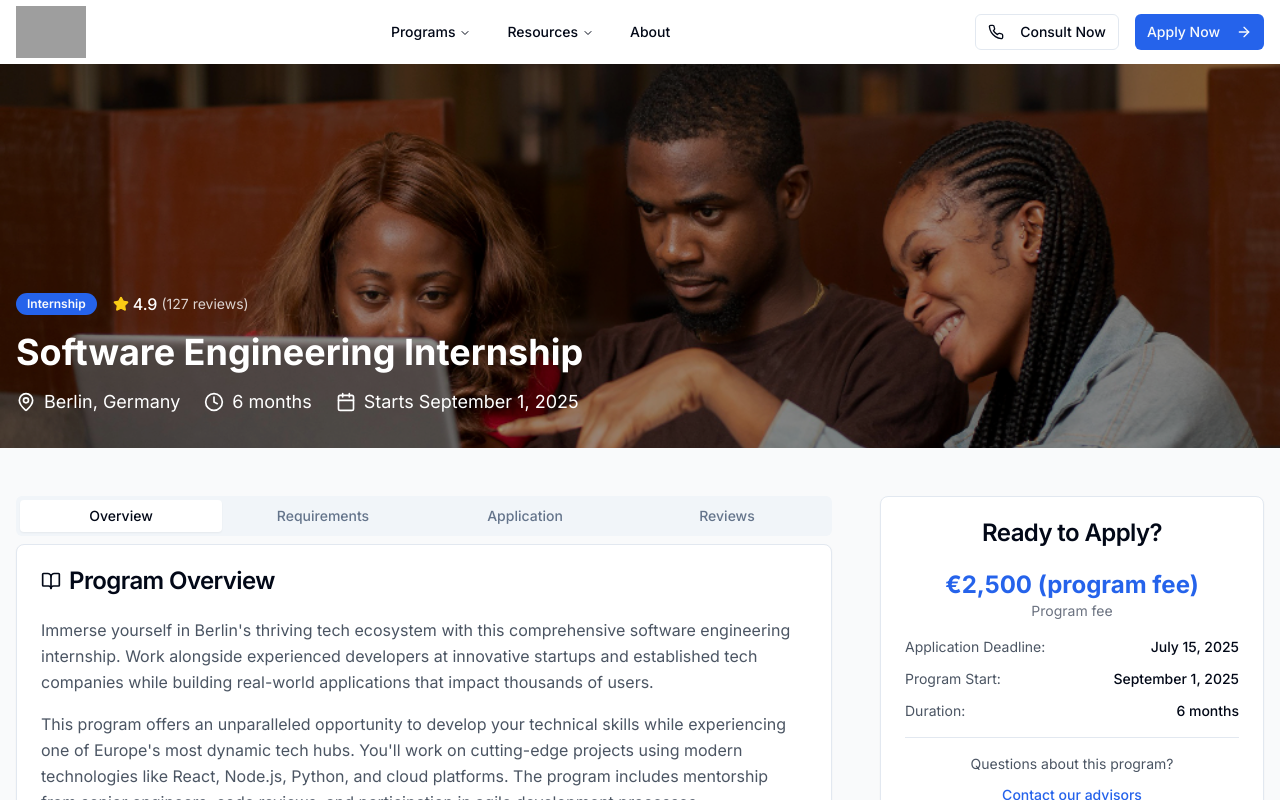
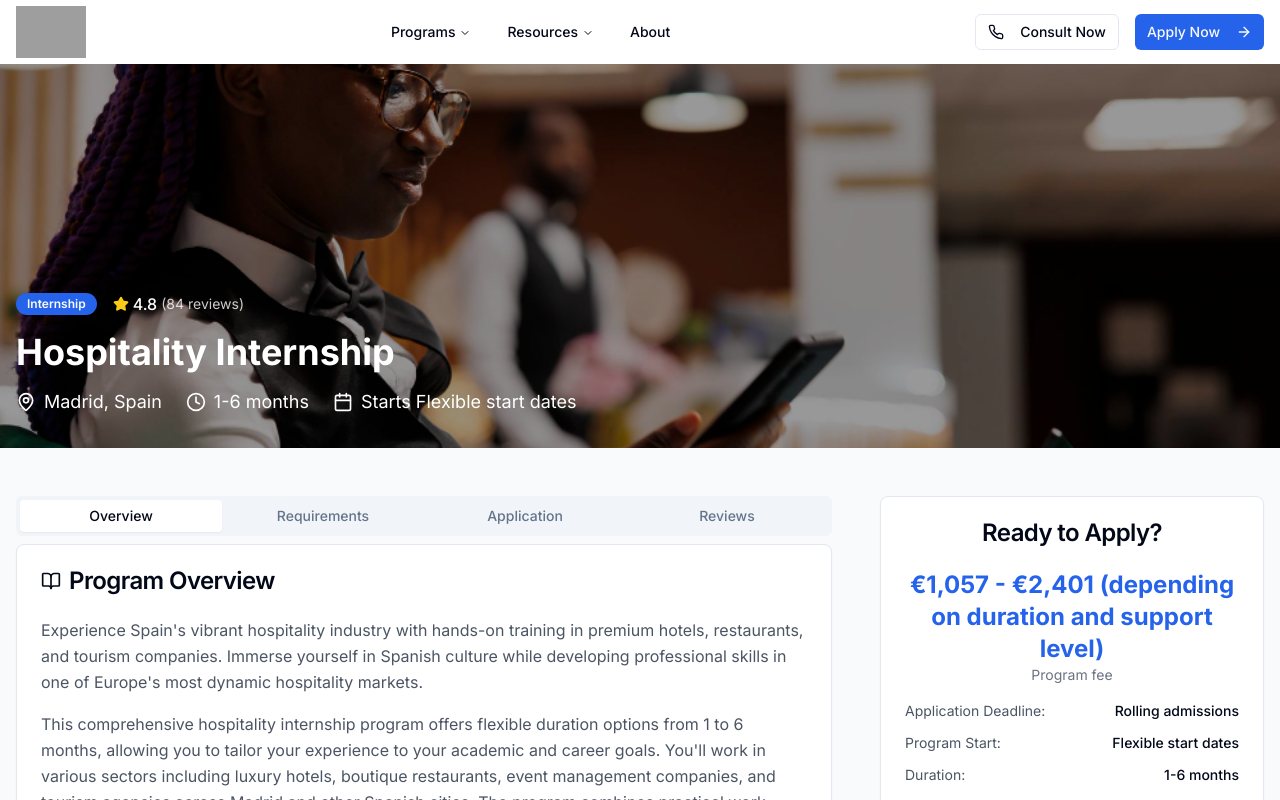
Before and after one commit to Bonvas-Tours/iwasa, a Next.js app: page /programs/1 in a window 1280 px wide. Shown: the top 800 px of the page. Built offline with nearby package versions, Linux system fonts and the light colour scheme; grey boxes are pictures that could not be loaded.

Commit message:
Update Program

```diff
--- a/app/page.tsx
+++ b/app/page.tsx
@@ -13,16 +13,6 @@ export default function HomePage() {
   const featuredPrograms = [
     {
       id: 1,
-      title: "Software Engineering Internship",
-      location: "Berlin, Germany",
-      duration: "6 months",
-      type: "Internship",
-      rating: 4.9,
-      image: "/program/software.jpg",
-      description: "Gain hands-on experience in cutting-edge software development with leading tech companies.",
-    },
-    {
-      id: 2,
       title: "Hospitality Internship",
       location: "Madrid, Spain",
       country: "spain",
@@ -35,6 +25,51 @@ export default function HomePage() {
       description:
         "Experience Spain's vibrant hospitality industry with hands-on training in hotels, restaurants, and tourism.",
       benefits: ["Flexible duration", "Visa assistance available", "Cultural immersion", "Industry certification"],
+      deadline: "Rolling admissions",
+    },
+    {
+      id: 2,
+      title: "UK Schools Bronze Package",
+      location: "United Kingdom",
+      country: "uk",
+      duration: "3 months validity",
+      durationType: "package",
+      type: "study",
+      rating: 4.6,
+      reviews: 45,
+      image: "/program/engineering.jpg",
+      description: "Essential support for UK university applications with professional guidance and assistance.",
+      benefits: ["2 applications", "Application support", "20+ countries", "Flight discount"],
+      deadline: "Rolling admissions",
+    },
+    {
+      id: 3,
+      title: "UK Schools Silver Package",
+      location: "United Kingdom",
+      country: "uk",
+      duration: "6 months validity",
+      durationType: "package",
+      type: "study",
+      rating: 4.7,
+      reviews: 62,
+      image: "/program/studies.jpg",
+      description: "Comprehensive UK university application support with visa assistance and documentation help.",
+      benefits: ["3 applications", "Visa assistance", "Documentation support", "Refund policy"],
+      deadline: "Rolling admissions",
+    },
+    {
+      id: 4,
+      title: "UK Schools Gold Package",
+      location: "United Kingdom",
+      country: "uk",
+      duration: "12 months validity",
+      durationType: "package",
+      type: "study",
+      rating: 4.9,
+      reviews: 78,
+      image: "/program/software.jpg",
+      description: "Premium UK university application package with guaranteed admissions and comprehensive support.",
+      benefits: ["5 applications", "Guaranteed admissions", "Scholarship support", "Travel insurance"],
       deadline: "Rolling admissions",
     },
   ]
--- a/app/programs/[id]/page.tsx
+++ b/app/programs/[id]/page.tsx
@@ -19,84 +19,8 @@ import {
 import Link from "next/link"
 import Image from "next/image"
 
-// This would typically come from a database or API
 const programData = {
   1: {
-    title: "Software Engineering Internship",
-    location: "Berlin, Germany",
-    duration: "6 months",
-    type: "Internship",
-    rating: 4.9,
-    reviews: 127,
-    image: "/program/studies.jpg",
-    description:
-      "Immerse yourself in Berlin's thriving tech ecosystem with this comprehensive software engineering internship. Work alongside experienced developers at innovative startups and established tech companies while building real-world applications that impact thousands of users.",
-    longDescription:
-      "This program offers an unparalleled opportunity to develop your technical skills while experiencing one of Europe's most dynamic tech hubs. You'll work on cutting-edge projects using modern technologies like React, Node.js, Python, and cloud platforms. The program includes mentorship from senior engineers, code reviews, and participation in agile development processes.",
-    benefits: [
-      "Paid internship (€1,200-1,800/month)",
-      "Comprehensive visa support",
-      "Housing assistance and recommendations",
-      "Personal mentorship program",
-      "Technical workshops and training",
-      "Networking events with industry professionals",
-      "Certificate of completion",
-      "Potential for full-time job offers",
-    ],
-    requirements: [
-      "Bachelor's degree in Computer Science or related field",
-      "Proficiency in at least one programming language",
-      "Basic understanding of web development",
-      "English proficiency (B2 level minimum)",
-      "Strong problem-solving skills",
-      "Ability to work in a team environment",
-    ],
-    applicationProcess: [
-      {
-        step: 1,
-        title: "Online Application",
-        description: "Submit your application with CV and cover letter",
-        completed: false,
-      },
-      {
-        step: 2,
-        title: "Online or In-person Interview",
-        description: "30-minute interview with our placement team",
-        completed: false,
-      },
-      { step: 3, title: "Company Matching", description: "We match you with suitable companies", completed: false },
-      { step: 4, title: "Final Interview", description: "Interview with your potential employer", completed: false },
-      { step: 5, title: "Visa & Travel", description: "Visa processing and travel arrangements", completed: false },
-    ],
-    deadline: "July 15, 2025",
-    startDate: "September 1, 2025",
-    cost: "€2,500 (program fee)",
-    included: [
-      "Placement guarantee",
-      "Visa application support",
-      "Pre-departure orientation",
-      "24/7 emergency support",
-      "Housing assistance",
-      "Cultural integration program",
-    ],
-    testimonials: [
-      {
-        name: "Sarah Chen",
-        role: "Software Developer at Spotify",
-        image: "/placeholder.svg?height=60&width=60",
-        quote:
-          "The Berlin internship completely transformed my career. I learned more in 6 months than I did in my entire university program. The mentorship was incredible, and I'm now working full-time at one of Europe's top tech companies.",
-      },
-      {
-        name: "Marcus Johnson",
-        role: "Full-Stack Developer at N26",
-        image: "/placeholder.svg?height=60&width=60",
-        quote:
-          "IWaS Abroad made the entire process seamless. From visa support to finding accommodation, they handled everything. The technical skills I gained and the professional network I built are invaluable.",
-      },
-    ],
-  },
-  2: {
     title: "Hospitality Internship",
     location: "Madrid, Spain",
     duration: "1-6 months",
@@ -203,6 +127,315 @@ const programData = {
         image: "/placeholder.svg?height=60&width=60",
         quote:
           "The flexibility of the program duration was perfect for my academic schedule. I completed a 4-month internship that gave me hands-on experience in Spanish hospitality culture and excellent professional references.",
+      },
+    ],
+  },
+  2: {
+    title: "UK Schools Bronze Package",
+    location: "United Kingdom",
+    duration: "3 months validity",
+    type: "Study Package",
+    rating: 4.6,
+    reviews: 45,
+    image: "/program/engineering.jpg",
+    description:
+      "Essential support for UK university applications with professional guidance and assistance. Perfect for students seeking basic application support for their UK education journey.",
+    longDescription:
+      "The Bronze Package provides fundamental support for students applying to UK universities. This package includes professional application assistance for up to 2 universities, covering over 20 countries for international students. Our experienced team will guide you through the application process, ensuring your applications meet UK university standards and requirements.",
+    benefits: [
+      "2 university applications",
+      "Professional application support",
+      "Coverage for 20+ countries",
+      "3 months package validity",
+      "80% down payment option",
+      "2% discount on flight tickets",
+      "Expert guidance throughout process",
+      "Application review and optimization",
+    ],
+    requirements: [
+      "High school diploma or equivalent",
+      "English language proficiency (IELTS/TOEFL)",
+      "Academic transcripts",
+      "Personal statement",
+      "Letters of recommendation",
+      "Valid passport",
+      "Financial documentation",
+    ],
+    applicationProcess: [
+      {
+        step: 1,
+        title: "Package Selection",
+        description: "Choose Bronze package and make payment",
+        completed: false,
+      },
+      {
+        step: 2,
+        title: "Document Collection",
+        description: "Gather all required academic documents",
+        completed: false,
+      },
+      {
+        step: 3,
+        title: "University Selection",
+        description: "Choose 2 universities with our guidance",
+        completed: false,
+      },
+      {
+        step: 4,
+        title: "Application Preparation",
+        description: "Prepare and review applications",
+        completed: false,
+      },
+      {
+        step: 5,
+        title: "Application Submission",
+        description: "Submit applications to universities",
+        completed: false,
+      },
+      { step: 6, title: "Follow-up Support", description: "Track applications and provide updates", completed: false },
+    ],
+    deadline: "Rolling admissions",
+    startDate: "Immediate start upon enrollment",
+    cost: "$1,800",
+    paymentOptions: [
+      {
+        option: "Down Payment",
+        percentage: "80%",
+        amount: "$1,440",
+        description: "Pay 80% upfront, remaining 20% before application submission",
+      },
+    ],
+    included: [
+      "2 university applications",
+      "Application support and guidance",
+      "Document review and optimization",
+      "University selection assistance",
+      "Application tracking",
+      "2% flight ticket discount",
+    ],
+    testimonials: [
+      {
+        name: "Ahmed Hassan",
+        role: "University of Manchester Student",
+        image: "/placeholder.svg?height=60&width=60",
+        quote:
+          "The Bronze package was perfect for my needs. The team helped me with my applications to two great universities, and I got accepted to both! The process was smooth and professional.",
+      },
+    ],
+  },
+  3: {
+    title: "UK Schools Silver Package",
+    location: "United Kingdom",
+    duration: "6 months validity",
+    type: "Study Package",
+    rating: 4.7,
+    reviews: 62,
+    image: "/program/studies.jpg",
+    description:
+      "Comprehensive UK university application support with visa assistance and documentation help. Ideal for students who need additional support beyond basic applications.",
+    longDescription:
+      "The Silver Package offers enhanced support for UK university applications, including visa assistance and comprehensive documentation support. This package covers 3 university applications with professional guidance, visa application assistance, and a robust refund policy. Perfect for students who want additional security and support throughout their application journey.",
+    benefits: [
+      "3 university applications",
+      "Professional application support",
+      "Coverage for 20+ countries",
+      "Visa application assistance",
+      "Documentation support",
+      "6 months package validity",
+      "Active refund policy",
+      "60% down payment option",
+      "3% discount on flight tickets",
+    ],
+    requirements: [
+      "High school diploma or equivalent",
+      "English language proficiency (IELTS/TOEFL)",
+      "Academic transcripts",
+      "Personal statement",
+      "Letters of recommendation",
+      "Valid passport",
+      "Financial documentation",
+      "Visa application documents",
+    ],
+    applicationProcess: [
+      {
+        step: 1,
+        title: "Package Selection",
+        description: "Choose Silver package and make payment",
+        completed: false,
+      },
+      {
+        step: 2,
+        title: "Document Collection",
+        description: "Gather all required academic and visa documents",
+        completed: false,
+      },
+      {
+        step: 3,
+        title: "University Selection",
+        description: "Choose 3 universities with our expert guidance",
+        completed: false,
+      },
+      {
+        step: 4,
+        title: "Application Preparation",
+        description: "Prepare and review applications and documents",
+        completed: false,
+      },
+      {
+        step: 5,
+        title: "Application Submission",
+        description: "Submit applications to universities",
+        completed: false,
+      },
+      { step: 6, title: "Visa Assistance", description: "Support with visa application process", completed: false },
+    ],
+    deadline: "Rolling admissions",
+    startDate: "Immediate start upon enrollment",
+    cost: "$2,550",
+    paymentOptions: [
+      {
+        option: "Down Payment",
+        percentage: "60%",
+        amount: "$1,530",
+        description: "Pay 60% upfront, remaining 40% before application submission",
+      },
+    ],
+    included: [
+      "3 university applications",
+      "Application support and guidance",
+      "Visa application assistance",
+      "Documentation support",
+      "University selection assistance",
+      "Application tracking",
+      "Active refund policy",
+      "3% flight ticket discount",
+    ],
+    testimonials: [
+      {
+        name: "Maria Santos",
+        role: "King's College London Student",
+        image: "/placeholder.svg?height=60&width=60",
+        quote:
+          "The Silver package was exactly what I needed. The visa assistance was invaluable, and having 3 application options gave me confidence. I'm now studying at my dream university in London!",
+      },
+    ],
+  },
+  4: {
+    title: "UK Schools Gold Package",
+    location: "United Kingdom",
+    duration: "12 months validity",
+    type: "Study Package",
+    rating: 4.9,
+    reviews: 78,
+    image: "/program/software.jpg",
+    description:
+      "Premium UK university application package with guaranteed admissions and comprehensive support. The ultimate package for students who want maximum support and guaranteed results.",
+    longDescription:
+      "The Gold Package is our premium offering, providing comprehensive support for UK university applications with guaranteed admissions. This package includes 5 university applications, financial aid and scholarship support, travel insurance, accommodation search assistance, and much more. With 12 months validity and extensive benefits, this package ensures your success in securing admission to a UK university.",
+    benefits: [
+      "5 university applications",
+      "Guaranteed admissions",
+      "Professional application support",
+      "Coverage for 20+ countries",
+      "Visa application assistance",
+      "Documentation support",
+      "Financial aid support",
+      "Scholarship support",
+      "12 months package validity",
+      "Active refund policy",
+      "Travel insurance included",
+      "Accommodation search support",
+      "1-month valid bus pass",
+      "40% down payment option",
+      "5% discount on flight tickets",
+    ],
+    requirements: [
+      "High school diploma or equivalent",
+      "English language proficiency (IELTS/TOEFL)",
+      "Academic transcripts",
+      "Personal statement",
+      "Letters of recommendation",
+      "Valid passport",
+      "Financial documentation",
+      "Visa application documents",
+    ],
+    applicationProcess: [
+      {
+        step: 1,
+        title: "Package Selection",
+        description: "Choose Gold package and make payment",
+        completed: false,
+      },
+      {
+        step: 2,
+        title: "Comprehensive Assessment",
+        description: "Complete academic and career assessment",
+        completed: false,
+      },
+      {
+        step: 3,
+        title: "University Selection",
+        description: "Choose 5 universities with guaranteed admission strategy",
+        completed: false,
+      },
+      {
+        step: 4,
+        title: "Application Preparation",
+        description: "Prepare optimized applications and documents",
+        completed: false,
+      },
+      {
+        step: 5,
+        title: "Scholarship Applications",
+        description: "Apply for financial aid and scholarships",
+        completed: false,
+      },
+      {
+        step: 6,
+        title: "Visa & Travel Support",
+        description: "Complete visa process and travel arrangements",
+        completed: false,
+      },
+    ],
+    deadline: "Rolling admissions",
+    startDate: "Immediate start upon enrollment",
+    cost: "$3,700",
+    paymentOptions: [
+      {
+        option: "Down Payment",
+        percentage: "40%",
+        amount: "$1,480",
+        description: "Pay 40% upfront, remaining 60% in installments",
+      },
+    ],
+    included: [
+      "5 university applications",
+      "Guaranteed admissions",
+      "Application support and guidance",
+      "Visa application assistance",
+      "Documentation support",
+      "Financial aid support",
+      "Scholarship application support",
+      "Travel insurance",
+      "Accommodation search support",
+      "1-month bus pass",
+      "Active refund policy",
+      "5% flight ticket discount",
+    ],
+    testimonials: [
+      {
+        name: "David Kim",
+        role: "Oxford University Student",
+        image: "/placeholder.svg?height=60&width=60",
+        quote:
+          "The Gold package exceeded all my expectations. Not only did I get into my top choice university, but I also received a scholarship that covered most of my tuition. The comprehensive support was incredible!",
+      },
+      {
+        name: "Priya Patel",
+        role: "Imperial College London Student",
+        image: "/placeholder.svg?height=60&width=60",
+        quote:
+          "The guaranteed admission promise was fulfilled perfectly. The team helped me with everything from applications to finding accommodation. The Gold package is worth every penny for the peace of mind it provides.",
       },
     ],
   },
--- a/app/programs/page.tsx
+++ b/app/programs/page.tsx
@@ -19,21 +19,6 @@ export default function ProgramsPage() {
   const programs = [
     {
       id: 1,
-      title: "Software Engineering Internship",
-      location: "Berlin, Germany",
-      country: "germany",
-      duration: "6 months",
-      durationType: "medium",
-      type: "internship",
-      rating: 4.9,
-      reviews: 127,
-      image: "/program/software.jpg",
-      description: "Gain hands-on experience in cutting-edge software development with leading tech companies.",
-      benefits: ["Paid internship", "Visa support", "Housing assistance", "Mentorship program"],
-      deadline: "March 15, 2025",
-    },
-    {
-      id: 2,
       title: "Hospitality Internship",
       location: "Madrid, Spain",
       country: "spain",
@@ -50,21 +35,50 @@ export default function ProgramsPage() {
     },
 
     {
+      id: 2,
+      title: "UK Schools Bronze Package",
+      location: "United Kingdom",
+      country: "uk",
+      duration: "3 months validity",
+      durationType: "package",
+      type: "study",
+      rating: 4.6,
+      reviews: 45,
+      image: "/program/engineering.jpg",
+      description: "Essential support for UK university applications with professional guidance and assistance.",
+      benefits: ["2 applications", "Application support", "20+ countries", "Flight discount"],
+      deadline: "Rolling admissions",
+    },
+    {
       id: 3,
-      title: "Healthcare Work Placement",
-      location: "Toronto, Canada",
-      country: "canada",
-      duration: "12 months",
-      durationType: "long",
-      type: "work",
+      title: "UK Schools Silver Package",
+      location: "United Kingdom",
+      country: "uk",
+      duration: "6 months validity",
+      durationType: "package",
+      type: "study",
+      rating: 4.7,
+      reviews: 62,
+      image: "/program/studies.jpg",
+      description: "Comprehensive UK university application support with visa assistance and documentation help.",
+      benefits: ["3 applications", "Visa assistance", "Documentation support", "Refund policy"],
+      deadline: "Rolling admissions",
+    },
+    {
+      id: 4,
+      title: "UK Schools Gold Package",
+      location: "United Kingdom",
+      country: "uk",
+      duration: "12 months validity",
+      durationType: "package",
+      type: "study",
       rating: 4.9,
-      reviews: 156,
-      image: "/program/healthcare.jpg",
-      description: "Advance your healthcare career with international experience in top medical facilities.",
-      benefits: ["Professional certification", "Competitive salary", "Healthcare benefits", "Immigration pathway"],
-      deadline: "February 28, 2025",
+      reviews: 78,
+      image: "/program/software.jpg",
+      description: "Premium UK university application package with guaranteed admissions and comprehensive support.",
+      benefits: ["5 applications", "Guaranteed admissions", "Scholarship support", "Travel insurance"],
+      deadline: "Rolling admissions",
     },
-
 
   ]
 
```
